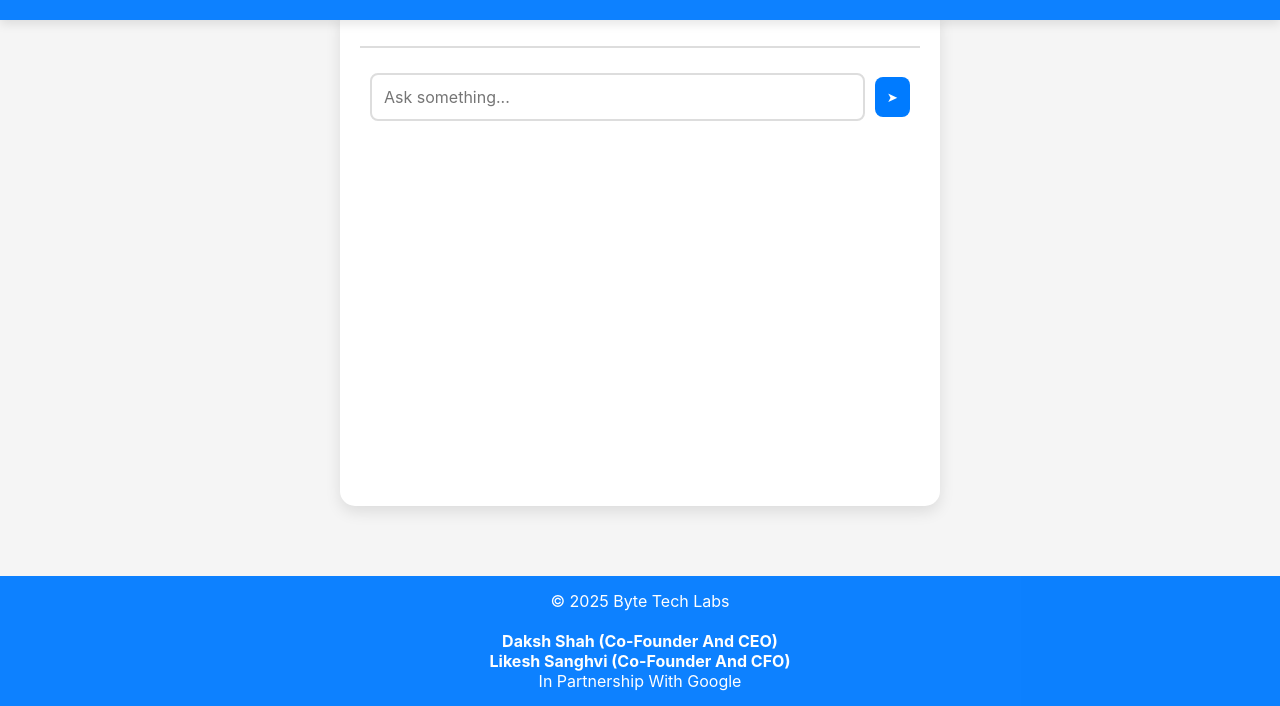
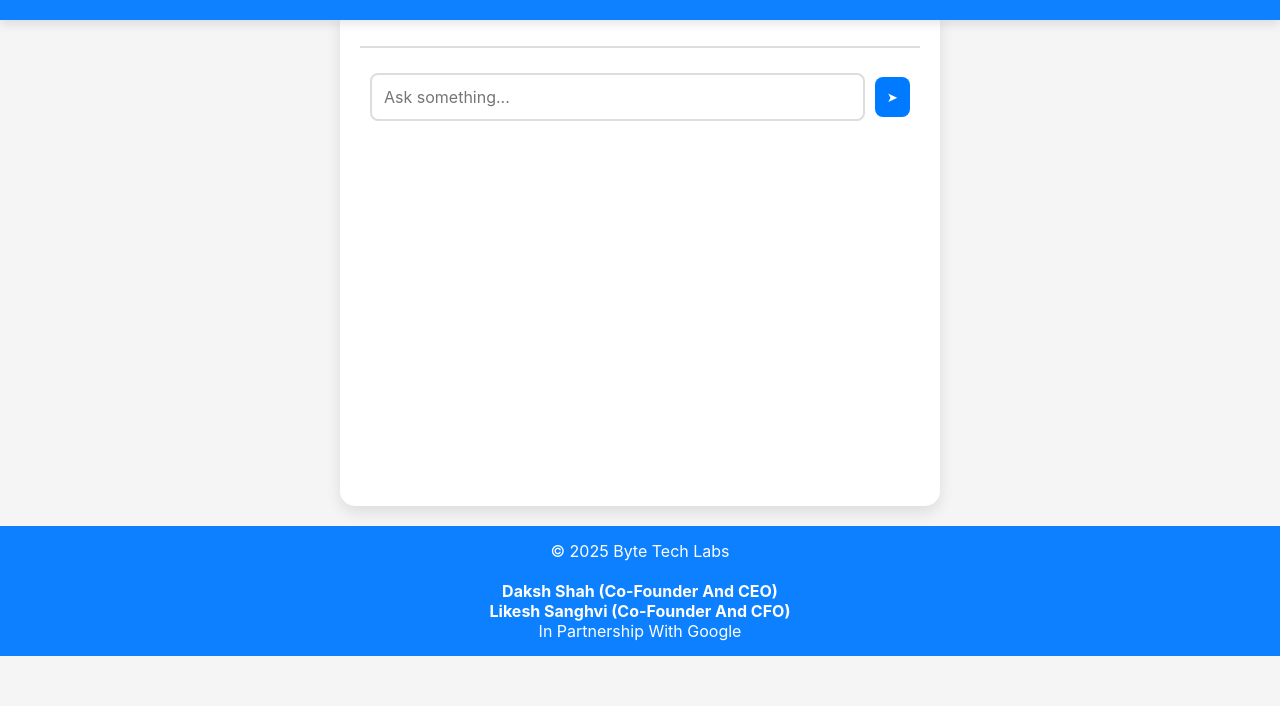
Before and after one commit to DakshShah1045/Chat-Master-AI, a plain HTML site: page index.html in a window 1280 px wide. Shown: the part 94-800 px from the top of the page. Drawn offline with Linux system fonts and the light colour scheme; no server answers.

Commit message:
Update style.css

```diff
--- a/style.css
+++ b/style.css
@@ -174,8 +174,7 @@ footer {
   color: white;
   text-align: center;
   padding: 15px;
-  position: fixed;
-  bottom: 0;
+  margin-top: 20px;
   width: 100%;
 }
 
```
